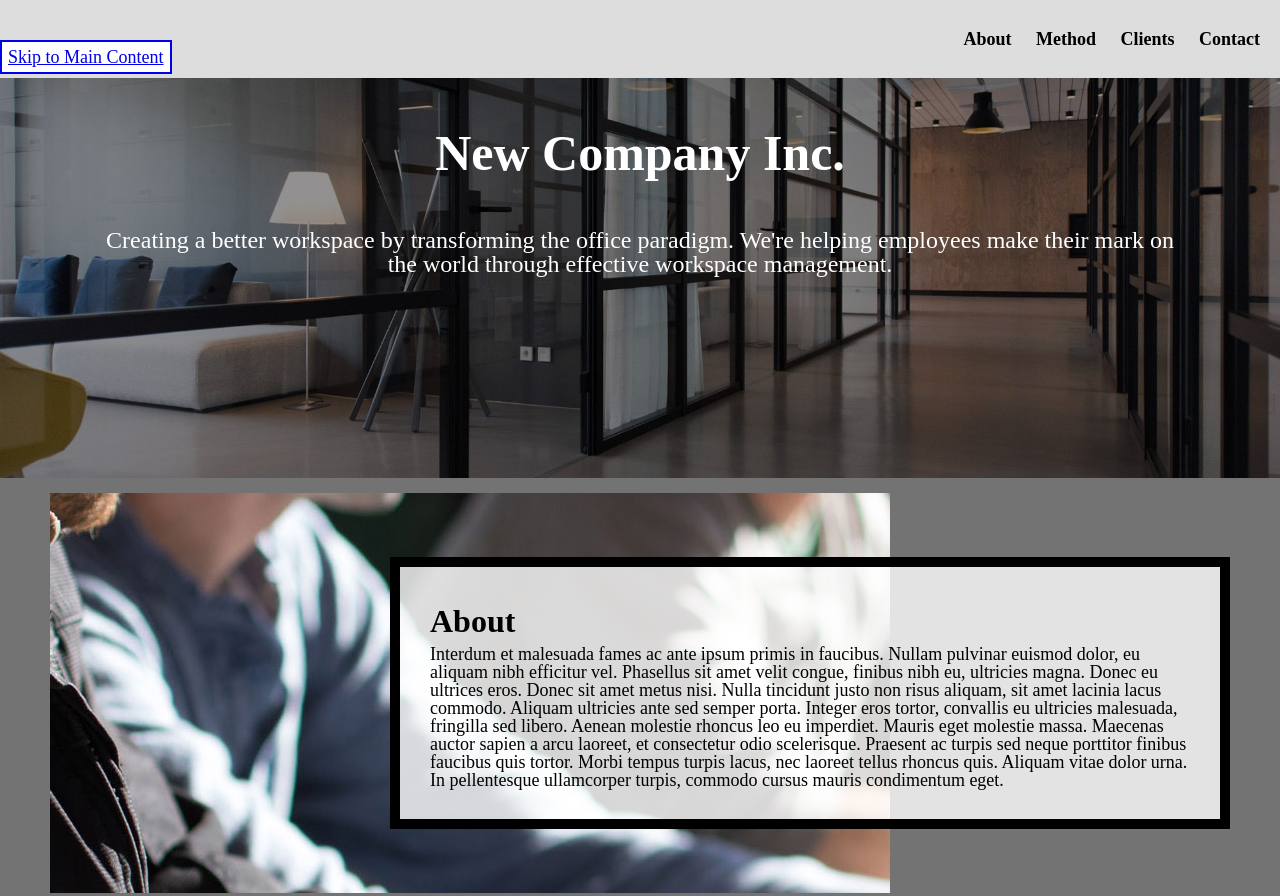
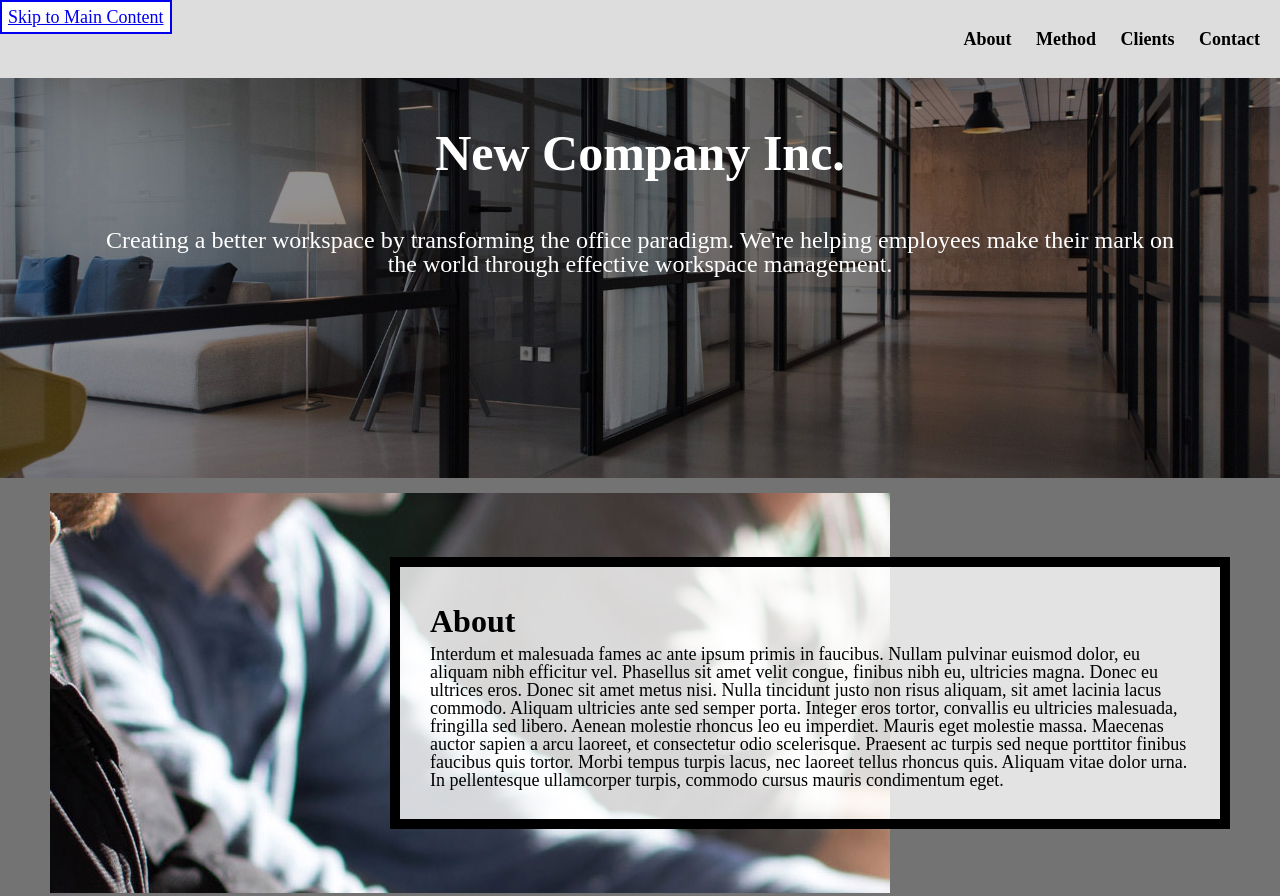
Before and after one commit to gracebrindle/homework5-2021, a plain HTML site: page index.html in a window 1280 px wide. Shown: the top 896 px of the page. Drawn offline with Linux system fonts and the light colour scheme.

Commit message:
Update style.css

```diff
--- a/css/style.css
+++ b/css/style.css
@@ -73,14 +73,14 @@ nav a:hover{
   z-index: 1;
   /* Requirement 3a code here*/
   position: absolute;
-  top: 40px;
+  top: 0px;
   border: 2px solid;
 }
 
 .skip a:focus{
 /* Requirement 3b code here*/
  position: absolute;
- top: 0;
+ top: 40px;
 
 /* Requirement 4 code here*/
  border: 2px solid;
```
